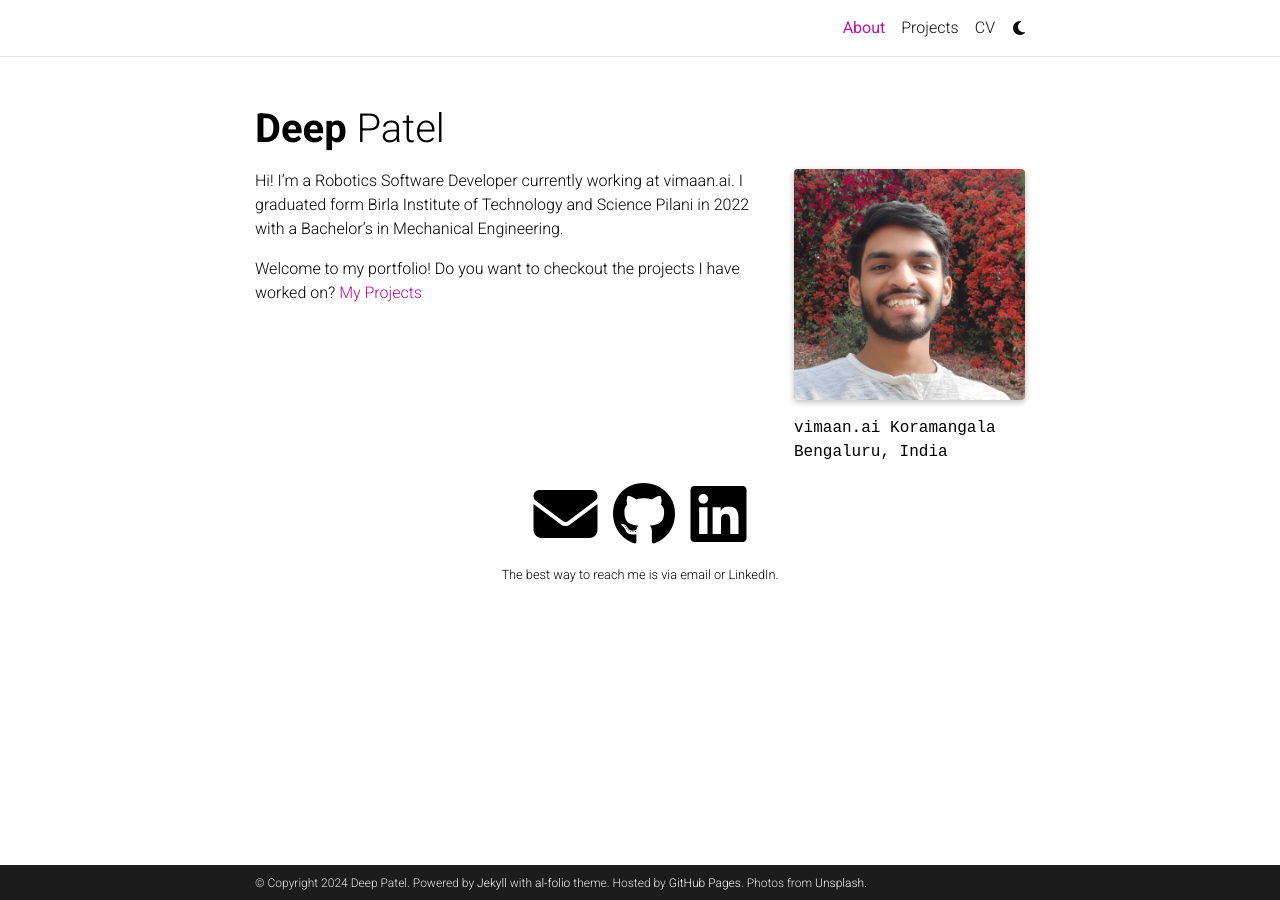
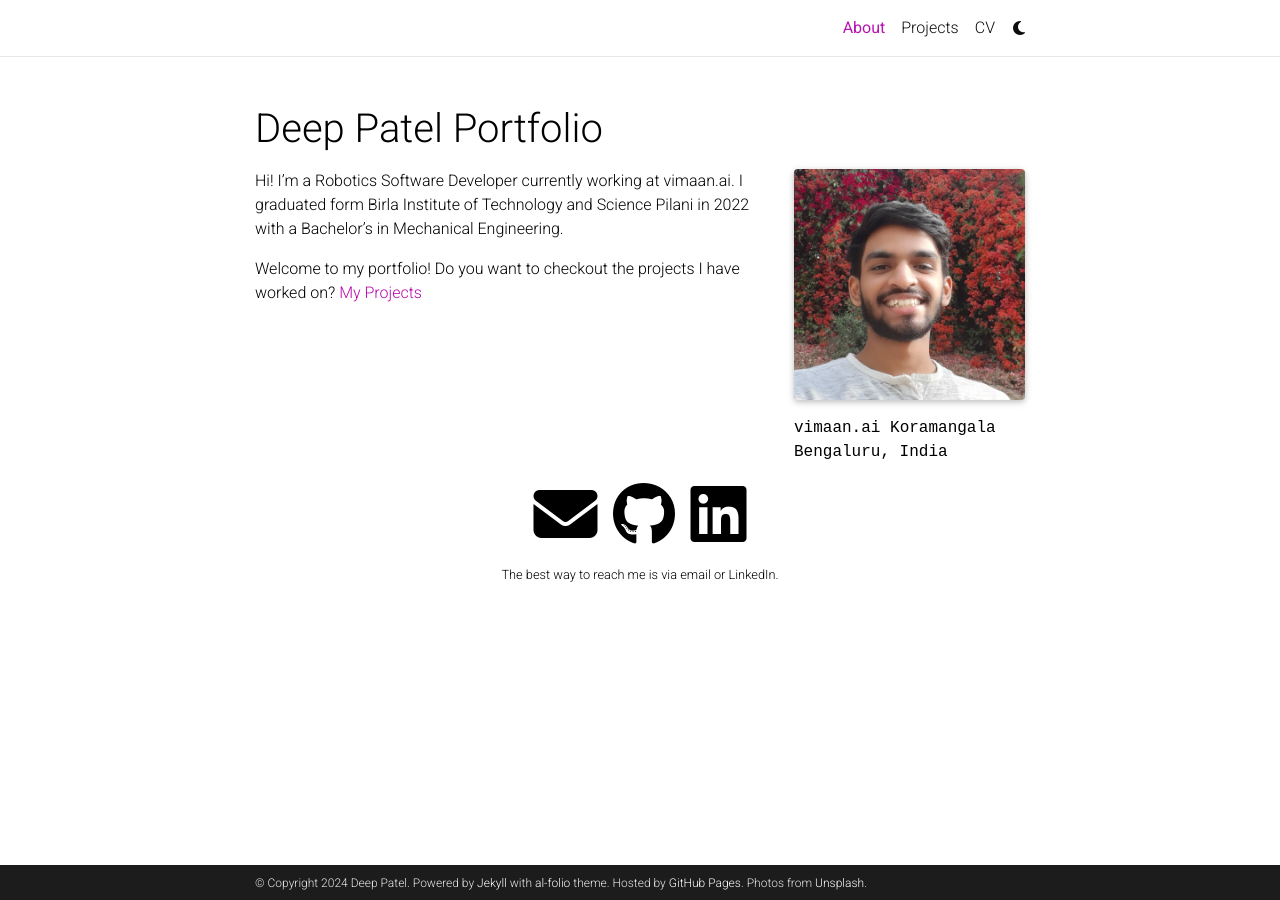
Before and after one commit to deepwithin/deepwithin.github.io, a Jekyll site: the page built from _pages/about.md, in a window 1280 px wide. Built offline with Jekyll 4.4.1, drawn with Linux system fonts in a browser that asks for light colours; full-size pictures stand in for the smaller copies a plugin makes; comment, search, counter and statistics services are not loaded; a style sheet for code colours, icons or effects is not loaded.

Commit message:
Add page title and logo

```diff
--- a/_config.yml
+++ b/_config.yml
@@ -2,7 +2,7 @@
 # Site settings
 # -----------------------------------------------------------------------------
 
-title: blank # the website title (if blank, full name will be used instead)
+title: Deep Patel Portfolio # the website title (if blank, full name will be used instead)
 first_name: Deep
 middle_name:
 last_name: Patel
@@ -16,7 +16,7 @@
 keywords: jekyll, jekyll-theme, academic-website, portfolio-website  # add your own keywords or leave empty
 
 lang: en # the language of your site (for example: en, fr, cn, ru, etc.)
-icon: ⚛️  # the emoji used as the favicon (alternatively, provide image name in /assets/img/)
+icon: dp-logo-ps.svg #⚛️  # the emoji used as the favicon (alternatively, provide image name in /assets/img/)
 
 url: https://deepwithin.github.io # the base hostname & protocol for your site
 baseurl:  # the subpath of your site, e.g. /blog/
```
Also changed, not shown: assets/img/dp-logo-ps.svg (added).
